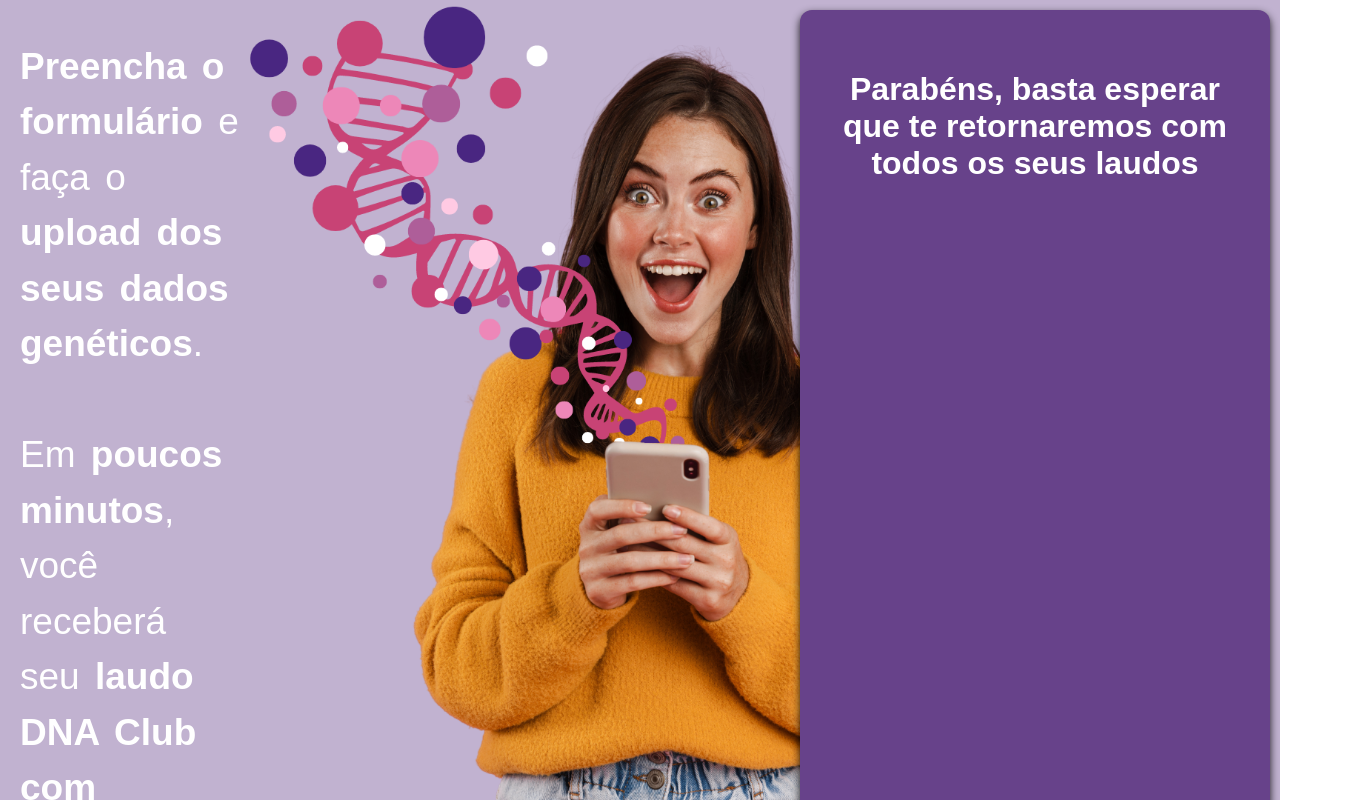
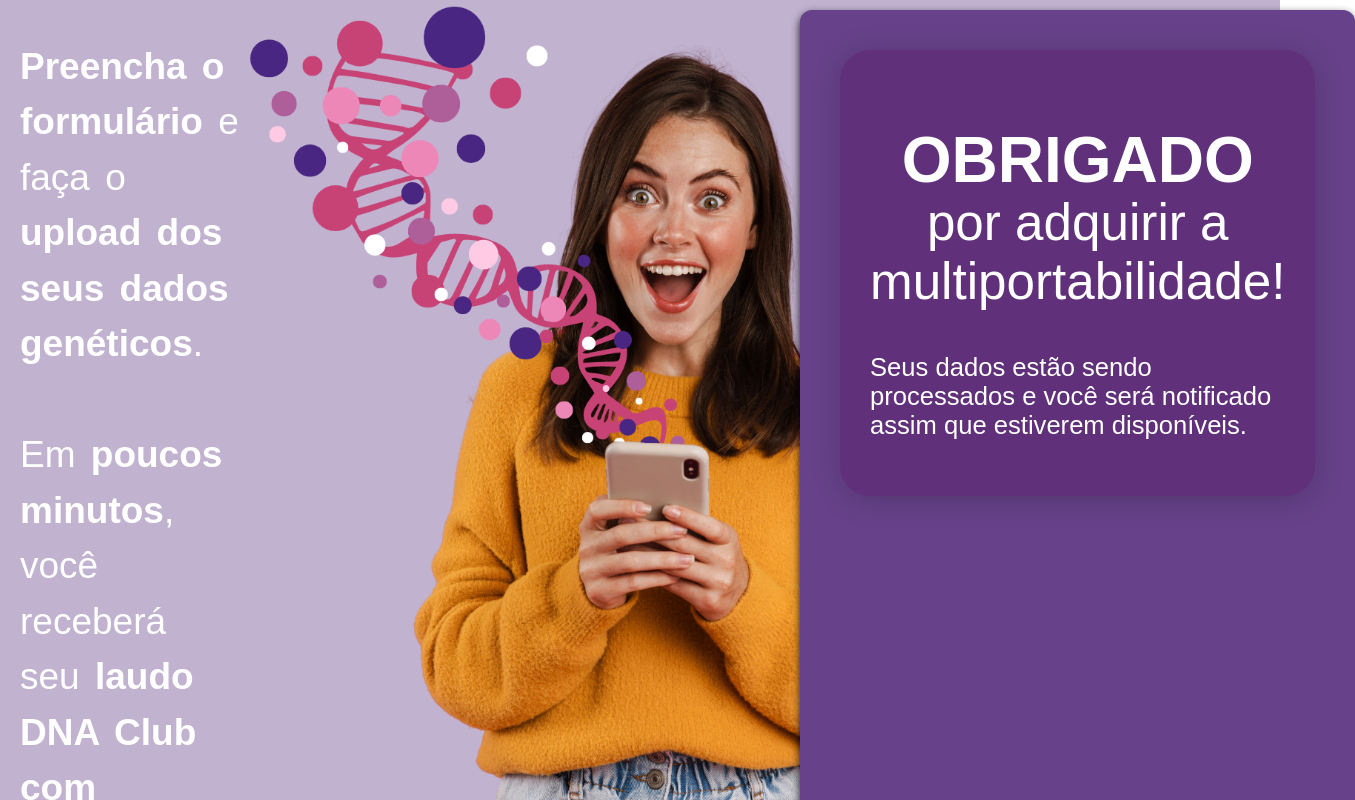
Before and after one commit to Grupo-DNA/portabilidade-control, a React (Create React App) app: page /multiplaPort in a window 1280 px wide. Shown: the top 800 px of the page, 1355 px wide, since content can reach past the window. Built offline with nearby package versions, Linux system fonts and the light colour scheme.

Commit message:
Add front-processoFinal

```diff
--- a/src/pages/avancoPortabilidade.css
+++ b/src/pages/avancoPortabilidade.css
@@ -92,6 +92,13 @@
     background-color: #8b45a0;
   }
 
+  button.submit-button:disabled {
+    background-color: #d3d3d3; /* Cinza claro para indicar que está desativado */
+    color: #a9a9a9; /* Texto também em cinza claro */
+    cursor: not-allowed; /* Indica visualmente que está desativado */
+    pointer-events: none; /* Remove todas as interações de hover */
+  }
+
   input[type="text"]:focus, button:focus {
     outline: none;
     border-color: #9e4caf;
--- a/src/pages/avancoPortabilidade.js
+++ b/src/pages/avancoPortabilidade.js
@@ -66,8 +66,11 @@
     setDocumentos(newDocumentos);
   };
 
+  const [isSubmitting, setIsSubmitting] = useState(false);
   // Função de envio dos dados
   const handleSubmit = async () => {
+    setIsSubmitting(true); // Desativa o botão e exibe a mensagem
+    try {
       // Itera sobre cada documento
       for (let documento of documentos) {
         let isValid = true;
@@ -75,27 +78,27 @@
 
         // Validações dos campos obrigatórios
         if (!documento.nome) {
-        erros.nome = 'O nome é obrigatório';
+          erros.nome = "O nome é obrigatório";
           isValid = false;
         }
         if (!documento.cpf) {
-        erros.cpf = 'O CPF é obrigatório';
+          erros.cpf = "O CPF é obrigatório";
           isValid = false;
         }
         if (!documento.email) {
-        erros.email = 'O e-mail é obrigatório';
+          erros.email = "O e-mail é obrigatório";
           isValid = false;
         }
         if (!documento.tipoDado) {
-        erros.tipoDado = 'O tipo de dado é obrigatório';
+          erros.tipoDado = "O tipo de dado é obrigatório";
           isValid = false;
         }
         if (!documento.sexo) {
-        erros.sexo = 'O sexo é obrigatório';
+          erros.sexo = "O sexo é obrigatório";
           isValid = false;
         }
         if (!documento.file) {
-        erros.file = 'O arquivo é obrigatório';
+          erros.file = "O arquivo é obrigatório";
           isValid = false;
         }
 
@@ -104,20 +107,20 @@
 
         if (!isValid) {
           // Exibir os erros encontrados
-        const mensagensErro = Object.values(erros).join('\n');
+          const mensagensErro = Object.values(erros).join("\n");
           alert(`Por favor, preencha todos os campos obrigatórios:\n${mensagensErro}`);
+          setIsSubmitting(false); // Reativa o botão
           return; // Interrompe o loop e o envio
         }
 
-
         if (documento.file) {
           try {
-          const fileExtension = documento.file.name.split('.').pop().toLowerCase();
+            const fileExtension = documento.file.name.split(".").pop().toLowerCase();
             let newFileName = documento.nome;
 
-          if (fileExtension === 'csv') {
+            if (fileExtension === "csv") {
               newFileName = `ID_${orderData.order_number}_${documento.nome}.csv`;
-          } else if (fileExtension === 'txt') {
+            } else if (fileExtension === "txt") {
               newFileName = `ID_${orderData.order_number}_${documento.nome}.txt`;
             }
 
@@ -139,21 +142,26 @@
             };
             await sendFormData(formData, orderData);
 
-          // Mudar o noem do documento
+            // Mudar o nome do documento
             documento.new_file = newFileName;
-          console.log('Upload concluído com sucesso!', s3FileUrl);
+            console.log("Upload concluído com sucesso!", s3FileUrl);
 
             // Adicionar um pequeno atraso entre os envios
-          await new Promise(resolve => setTimeout(resolve, 1000)); // 1 segundo
+            await new Promise((resolve) => setTimeout(resolve, 1000)); // 1 segundo
           } catch (error) {
-          console.error('Erro ao fazer upload do arquivo:', error);
+            console.error("Erro ao fazer upload do arquivo:", error);
           }
         }
       }
       await sendEmailData(documentos, orderData.customer.first_name);
       console.log("Email enviado");
-    navigate('/multiplaPort');
-    console.log('Documentos e Nomes:', documentos);
+      navigate("/multiplaPort");
+      console.log("Documentos e Nomes:", documentos);
+    } catch (error) {
+      console.error("Erro durante o envio:", error);
+    } finally {
+      setIsSubmitting(false); // Reativa o botão após a conclusão
+    }
   };
 
 
@@ -233,8 +241,8 @@
             </div>
           ))}
 
-          <button onClick={handleSubmit} className="submit-button">
-            Enviar Documentos
+          <button onClick={handleSubmit} className="submit-button" disabled={isSubmitting}>
+          {isSubmitting ? "Enviando documentos..." : "Enviar Documentos"}
           </button>
         </div>
       </div>
--- a/src/pages/multiplaPort.css
+++ b/src/pages/multiplaPort.css
@@ -0,0 +1,27 @@
+.texto_concluido {
+    padding: 30px;
+    background: #4d024d41;
+    box-shadow: 1px 4px 30px rgba(0, 0, 0, 0.2);
+    border-radius: 30px;
+}
+
+.texto_concluido h1 {
+    font-size: clamp(2rem, 5vw, 6rem); /* Ajusta entre 2rem e 6rem baseado na largura */
+    color: white;
+    font-weight: bold;
+    text-align: center;
+}
+
+.texto_concluido h2 {
+    font-size: clamp(1.5rem, 4vw, 4rem);
+    color:white;
+    font-weight: normal;
+    text-align: center;
+    margin-top: -1.5rem;
+}
+
+.texto_concluido p {
+    font-size: clamp(1rem, 2vw, 2rem);
+    color:white;
+
+}
--- a/src/pages/multiplaPort.js
+++ b/src/pages/multiplaPort.js
@@ -2,7 +2,7 @@
 import { useLocation } from 'react-router-dom';
 import InfoSection from '../components/infoSection';
 import meninaCelular from '../assets/meninaCelular.png';
-import './avancoPortabilidade.css';
+import './multiplaPort.css';
 
 
 
@@ -23,7 +23,12 @@
 
       <div className="container">
         <div className="upload-container">
-          <h1>Parabéns, basta esperar que te retornaremos com todos os seus laudos</h1>
+          <div className="texto_concluido">
+            <h1>OBRIGADO</h1>
+            <h2>por adquirir a multiportabilidade!</h2>
+            <p> Seus dados estão sendo processados e você será notificado assim que estiverem disponíveis.</p>
+          </div>
+
 
         </div>
       </div>
```
Lines whose indentation alone changed are shown as unchanged.
